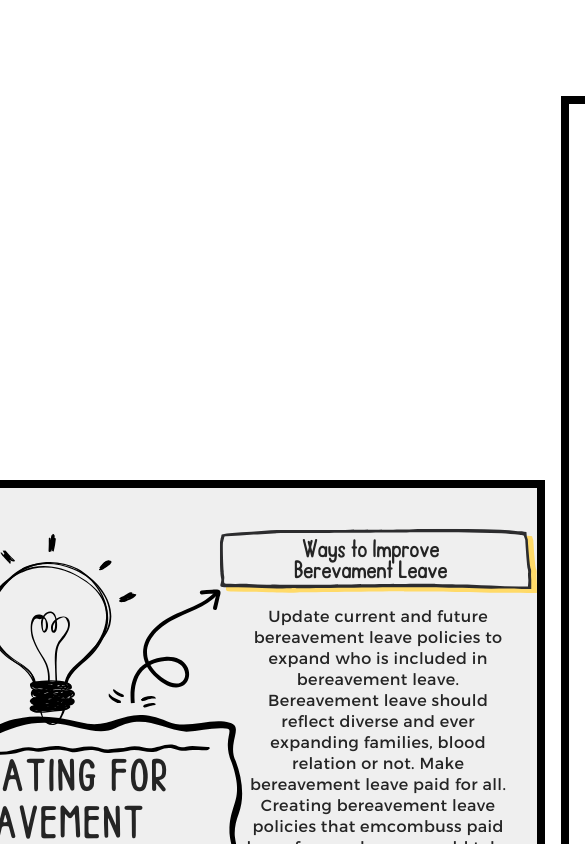
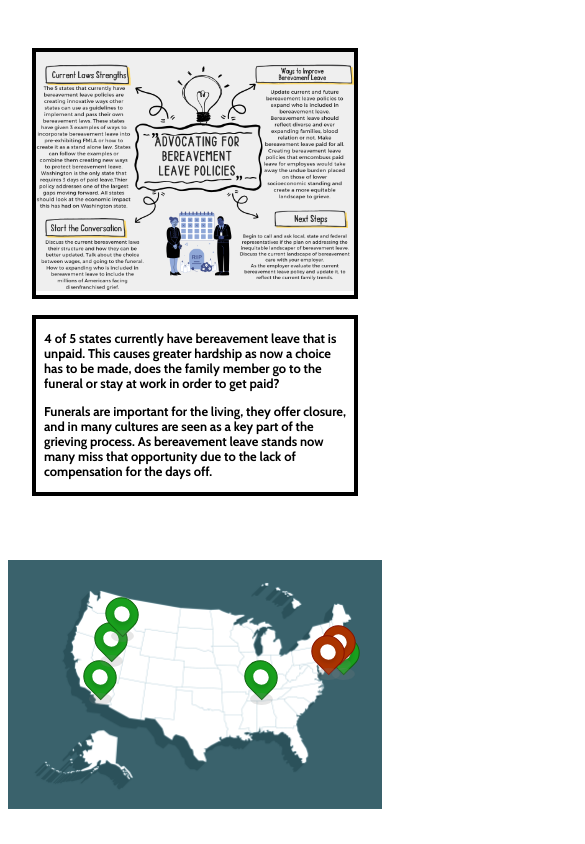
Before and after one commit to miraclebanks/EatonFirm, a Vue app: page /laws in a window 390 px wide. Shown: the top 844 px of the page, 585 px wide, since content can reach past the window. Built offline with nearby package versions, Linux system fonts and the light colour scheme.

Commit message:
Making laws blurb responsive

```diff
--- a/src/components/laws/blurb.vue
+++ b/src/components/laws/blurb.vue
@@ -41,24 +41,28 @@
     margin-top: 96px;
     display: flex;
     flex-direction: row;
-    align-items: center;
     justify-content: center;
     padding: 0px 96px;
     margin-bottom: 96px;
     &_image {
-      border: 8px solid black;
+      border: 4px solid black;
       flex: 1;
+      img {
+        width: 100%;
+        height: 100%;
+      }
+      &:hover {
+        border-color: #6c5ce7; /* Change border color on hover */
+      }
     }
     &_text {
-      border: 8px solid black;
+      font-weight: bolder;
       margin: 0px 16px;
-      font-size: 32px;
-      font-weight: bolder;
       flex: 1;
       &-blurb {
         display: flex;
-        text-align: justify;
         padding: 0px 48px;
+        font-size: 2.1rem;
       }
     }
     &-buttons {
@@ -90,4 +94,32 @@
       }
     }
   }
+  @media screen and (max-width: 1400px) {
+    .map-blurb-container {
+      margin: 48px 0px;
+      display: flex;
+      flex-direction: column;
+      justify-content: center;
+      &_text {
+        border: 4px solid black;
+        margin: 16px 0px;
+        &:hover {
+          border-color: #6c5ce7; /* Change border color on hover */
+        }
+      }
+    }
+  }
+  @media screen and (max-width: 768px) {
+    .map-blurb-container {
+      padding: 0px 24px;
+      &_text {
+        margin: 16px 0px;
+        &-blurb {
+          display: flex;
+          padding: 0px 8px;
+          font-size: 0.8rem;
+        }
+      }
+    }
+  }
 </style>
--- a/src/components/laws/map.vue
+++ b/src/components/laws/map.vue
@@ -262,4 +262,11 @@
     left: 100%;
     transform: translate(-50%, -50%) rotate(45deg) scaleX(0.5);
   }
+
+  @media screen and (max-width: 768px) {
+    .map-image {
+      width: 100%;
+      height: auto;
+    }
+  }
 </style>
```
